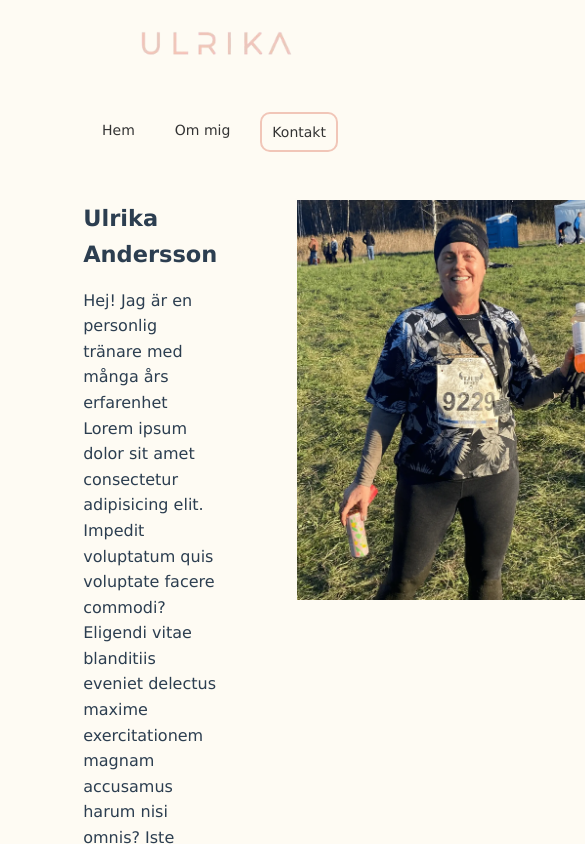
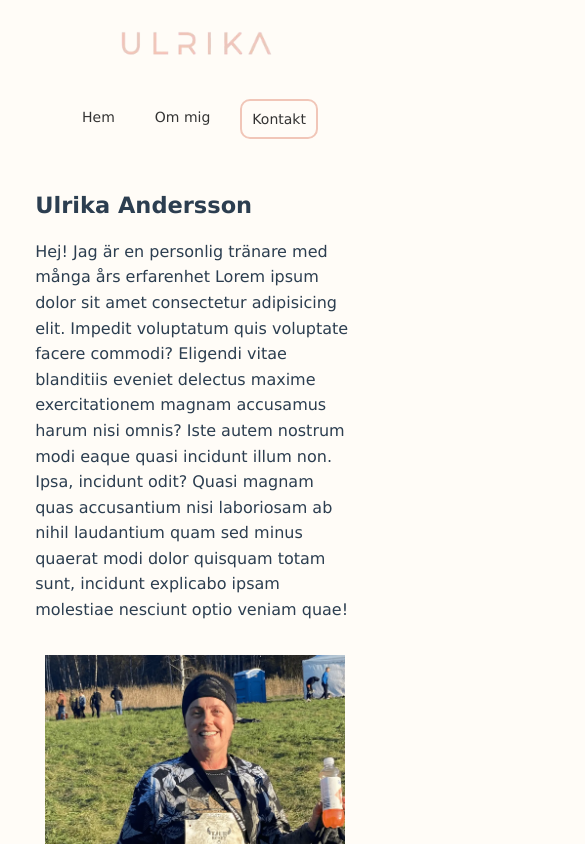
Before and after one commit to PhilipGullberg/Ulrikashemsida, a Vue app: page /about in a window 390 px wide. Shown: the top 844 px of the page, 585 px wide, since content can reach past the window. Built offline with nearby package versions, Linux system fonts and the light colour scheme.

Commit message:
responsive

```diff
--- a/src/App.vue
+++ b/src/App.vue
@@ -8,7 +8,7 @@ import { RouterLink, RouterView } from 'vue-router'
 
       <nav>
         <nav>
-          <ul class="navigation">
+          <div class="navigation">
             <div>
               <li class="underline"><router-link to="/" ><img class="logo" src="../src/assets/ulrika_logo_new.webp" alt=""></router-link></li>
             </div>
@@ -18,7 +18,7 @@ import { RouterLink, RouterView } from 'vue-router'
               <li class="border" ><router-link to="/contact" >Kontakt</router-link></li>
             </div>
 
-          </ul>
+          </div>
         </nav>
 
       </nav>
@@ -82,7 +82,7 @@ header {
     flex-direction: column;
     align-items: center;
     justify-content: center;
-    gap:1rem;
+    gap:0.2rem;
   }
 }
 </style>
--- a/src/assets/base.css
+++ b/src/assets/base.css
@@ -1,6 +1,6 @@
 /* color palette from <https://github.com/vuejs/theme> */
 :root {
-  --vt-c-white: #fefbf3;
+  --vt-c-white: #fffcf7;
   --vt-c-white-soft: #f8f8f8;
   --vt-c-white-mute: #f2f2f2;
 
--- a/src/components/AboutMe.vue
+++ b/src/components/AboutMe.vue
@@ -195,6 +195,12 @@
       background-color: #f9b5a1;
 
   }
+  .container-fluid {
+        text-align: center;
+        margin-bottom: 5rem;
+        width: 600px;
+        padding:2rem;
+    }
 
   @media (max-width: 900px) {
       .card-container {
@@ -229,6 +235,7 @@
       }
       .container-fluid{
         width:400px;
+        margin-bottom: 1rem;
       }
   }
 
@@ -290,12 +297,7 @@
     }
   }
 
-  .container-fluid {
-      text-align: center;
-      margin-bottom: 5rem;
-      width: 400px;
-      padding:2rem;
-  }
+
 
   .media {
     background-image: url(../assets/IMG_1438.webp);
--- a/src/components/MyWork.vue
+++ b/src/components/MyWork.vue
@@ -174,6 +174,10 @@ export default {
     }
     .certs{
       justify-content: center;
+      align-items: center;
+    }
+    .certs img{
+      width:150px;
     }
 
   }
--- a/src/components/TimeLine.vue
+++ b/src/components/TimeLine.vue
@@ -27,7 +27,7 @@
         <div class="descr">Lorem, ipsum dolor sit amet consectetur adipisicing elit. Odit, non.</div>
     </li>
 </ul>
-<div class="credits"><a target="_blank" href="https://www.freepik.com/free-vector/infographic-template-with-yearly-info_1252895.htm">inspired by</a></div>
+
 </template>
 <style scoped>
 @import url("https://fonts.googleapis.com/css2?family=Poppins:wght@300;500;700&display=swap");
--- a/src/views/AboutmeView.vue
+++ b/src/views/AboutmeView.vue
@@ -4,7 +4,7 @@
         <div class="left">
             <h2>Ulrika Andersson</h2>
             <p>Hej! Jag är en personlig tränare med många års erfarenhet
-                Lorem ipsum dolor sit amet consectetur adipisicing elit. Impedit voluptatum quis voluptate facere commodi? Eligendi vitae blanditiis eveniet delectus maxime exercitationem magnam accusamus harum nisi omnis? Iste autem nostrum modi eaque quasi incidunt illum non. Ipsa, incidunt odit? Quasi magnam quas accusantium nisi laboriosam ab nihil laudantium quam sed minus quaerat modi dolor quisquam totam sunt, incidunt explicabo ipsam molestiae nesciunt optio veniam quae! Omnis laudantium facere quod tenetur explicabo hic esse itaque, ullam laboriosam cumque, tempore optio corporis praesentium! Cum, dolores quia mollitia ut odit, incidunt quibusdam perspiciatis accusantium repellendus magnam fuga expedita alias hic minima sequi. Mollitia, magni.
+                Lorem ipsum dolor sit amet consectetur adipisicing elit. Impedit voluptatum quis voluptate facere commodi? Eligendi vitae blanditiis eveniet delectus maxime exercitationem magnam accusamus harum nisi omnis? Iste autem nostrum modi eaque quasi incidunt illum non. Ipsa, incidunt odit? Quasi magnam quas accusantium nisi laboriosam ab nihil laudantium quam sed minus quaerat modi dolor quisquam totam sunt, incidunt explicabo ipsam molestiae nesciunt optio veniam quae!
             </p>
         </div>
         <div class="right">
@@ -42,4 +42,15 @@ export default {
 .right img{
     width:300px;
 }
+@media screen and (max-width:900px) {
+    .intro{
+        flex-direction: column;
+        align-items: center;
+        gap:2rem;
+    }
+    .left{
+        padding:0rem 2rem;
+    }
+
+}
 </style>
```
